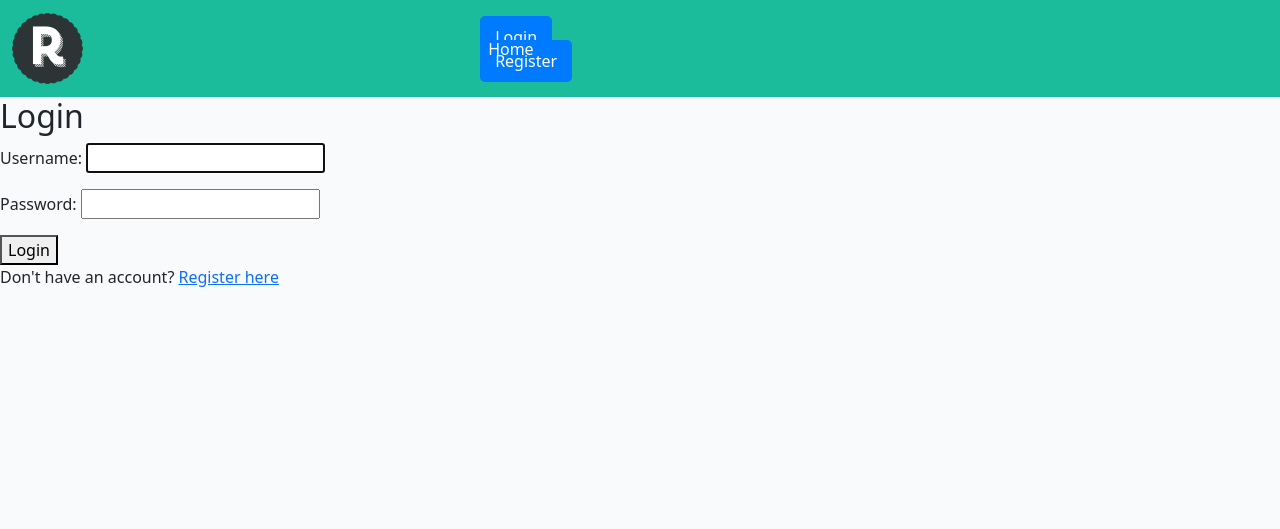
After one commit to Ross-Fraser/relish_bazaar, a Django app: page /accounts/login/ in a window 1280 px wide. The commit adds this page. Shown: the top 529 px of the page. Run offline with Django 4.2, Linux system fonts and the light colour scheme.

Commit message:
create: add login/logout functions

```diff
--- /dev/null
+++ b/accounts/templates/accounts/logged_out.html
@@ -0,0 +1,6 @@
+{% extends "base.html" %}
+
+{% block content %}
+<h2>You have been logged out.</h2>
+<p><a href="{% url 'login' %}">Login again</a></p>
+{% endblock %}
--- /dev/null
+++ b/accounts/templates/accounts/login.html
@@ -0,0 +1,11 @@
+{% extends "base.html" %}
+
+{% block content %}
+<h2>Login</h2>
+<form method="post">
+    {% csrf_token %}
+    {{ form.as_p }}
+    <button type="submit">Login</button>
+</form>
+<p>Don't have an account? <a href="{% url 'register' %}">Register here</a></p>
+{% endblock %}
--- a/accounts/urls.py
+++ b/accounts/urls.py
@@ -1,6 +1,9 @@
 from django.urls import path
+from django.contrib.auth import views as auth_views
 from . import views
 
 urlpatterns = [
     path('register/', views.register, name='register'),
+    path('login/', auth_views.LoginView.as_view(template_name='accounts/login.html'), name='login'),
+    path('logout/', auth_views.LogoutView.as_view(), name='logout'),
 ]
--- a/relishBazaar/settings.py
+++ b/relishBazaar/settings.py
@@ -81,6 +81,12 @@ TEMPLATES = [
 WSGI_APPLICATION = 'relishBazaar.wsgi.application'
 
 
+LOGIN_REDIRECT_URL = '/'
+LOGOUT_REDIRECT_URL = '/'
+LOGIN_URL = 'login'
+
+
+
 # Database
 # https://docs.djangoproject.com/en/4.2/ref/settings/#databases
 
--- a/templates/base.html
+++ b/templates/base.html
@@ -62,7 +62,12 @@
                 <span class="navbar-toggler-icon"></span>
             </button>
             <div class="nav-buttons">
+                {% if user.is_authenticated %}
+                <a href="{% url 'logout' %}" class="nav-button">Logout</a>
+                {% else %}
+                <a href="{% url 'login' %}" class="nav-button">Login</a>
                 <a href="{% url 'register' %}" class="nav-button">Register</a>
+                {% endif %}
             </div>
             <div class="collapse navbar-collapse" id="navbarText">
                 <ul class="navbar-nav me-auto mb-2 mb-lg-0">
```
